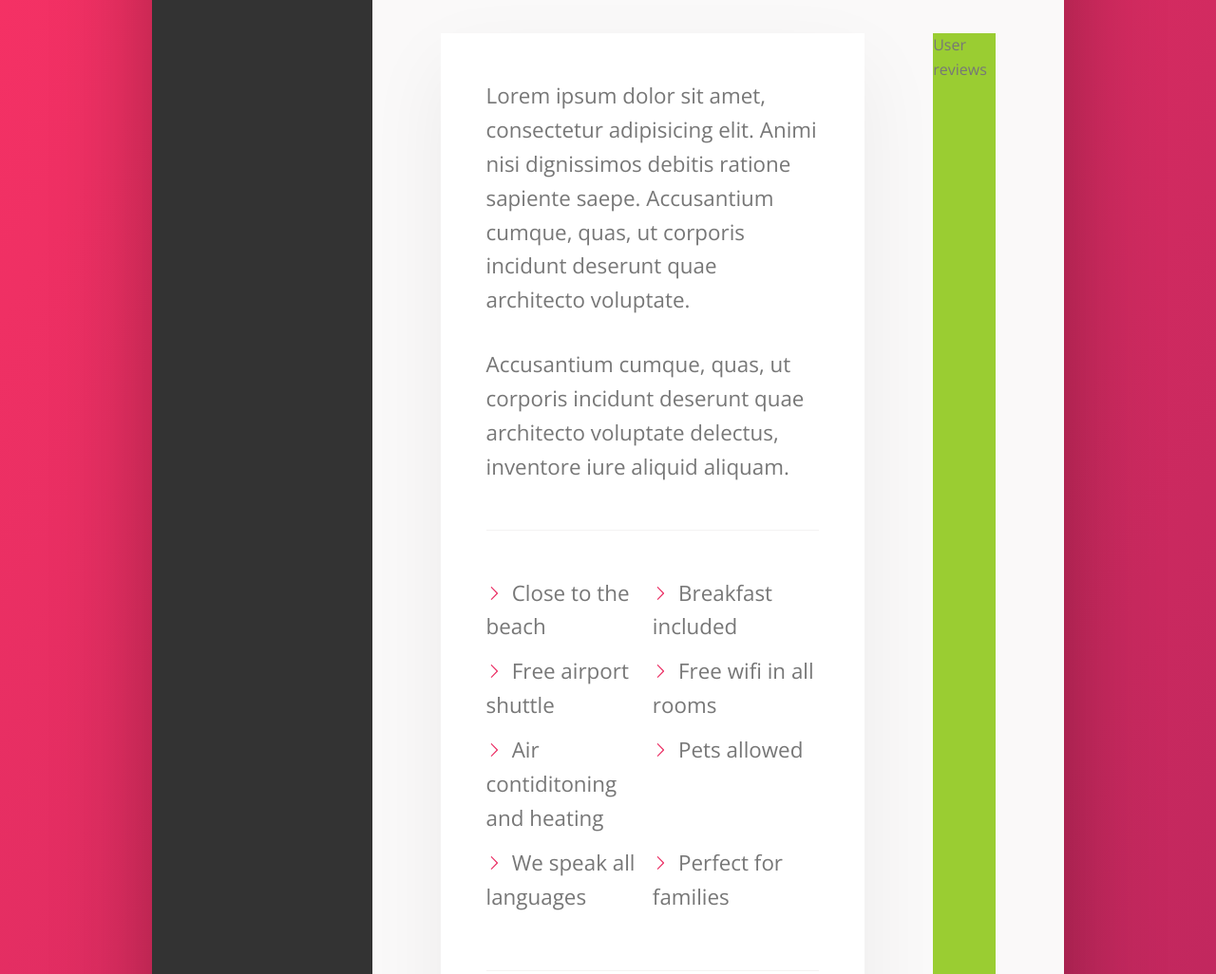
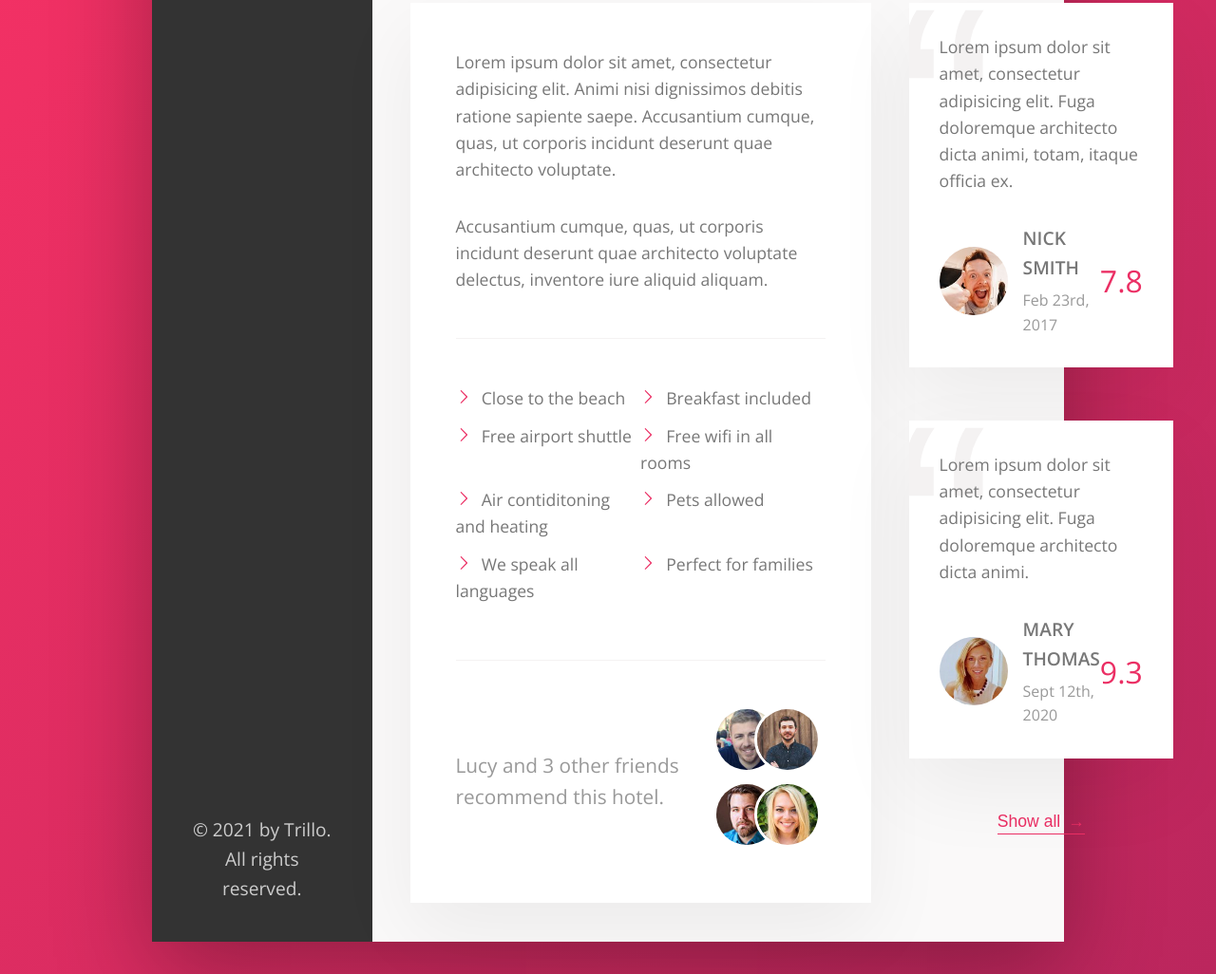
Before and after one commit to danvarga1985/HTML-CSS-FLEXBOX-DEMO-PROJECT, a website: page index.html in a window 1280 px wide. Shown: the part 663-1689 px from the top of the page at 95% size. Drawn offline with nearby package versions, Linux system fonts and the light colour scheme.

Commit message:
Add User reviews

```diff
--- a/index.html
+++ b/index.html
@@ -171,7 +171,36 @@
                     </div>
 
                     <div class="user-reviews">
-                        User reviews
+                        <figure class="review">
+                            <blockquote class="review__text">
+                                Lorem ipsum dolor sit amet, consectetur adipisicing elit. Fuga doloremque architecto
+                                dicta animi, totam, itaque officia ex.
+                            </blockquote>
+                            <figcaption class="review__user">
+                                <img src="img/user-1.jpg" alt="User 1" class="review__photo">
+                                <div class="review__user-box">
+                                    <p class="review__user-name">Nick Smith</p>
+                                    <p class="review__user-date">Feb 23rd, 2017</p>
+                                </div>
+                                <div class="review__rating">7.8</div>
+                            </figcaption>
+                        </figure>
+                        <figure class="review">
+                            <blockquote class="review__text">
+                                Lorem ipsum dolor sit amet, consectetur adipisicing elit. Fuga doloremque architecto
+                                dicta animi.
+                            </blockquote>
+                            <figcaption class="review__user">
+                                <img src="img/user-2.jpg" alt="User 1" class="review__photo">
+                                <div class="review__user-box">
+                                    <p class="review__user-name">Mary Thomas</p>
+                                    <p class="review__user-date">Sept 12th, 2020</p>
+                                </div>
+                                <div class="review__rating">9.3</div>
+                            </figcaption>
+                        </figure>
+
+                        <button class="btn-inline">Show all <span>&rarr;</span></button>
                     </div>
                 </div>
             </main>
--- a/sass/_components.scss
+++ b/sass/_components.scss
@@ -278,8 +278,17 @@
     cursor: pointer;
     transition: all 0.2s;
 
+    & span {
+        margin-left: 3px;
+        transition: margin-left .2s;
+    }
+
     &:hover {
         color: var(--color-grey-dark-1);
+
+        span {
+            margin-left: 8px;
+        }
     }
 
     &:focus {
@@ -376,3 +385,69 @@
         }
     }
 }
+
+//////////////////////////////////////////////////////////////////
+// REVIEWS
+.review {
+    background-color: var(--color-white);
+    box-shadow: var(--shadow-light-1);
+    padding: 2rem;
+    margin-bottom: 3.5rem;
+    position: relative;
+    overflow: hidden;
+
+    &__text {
+        margin-bottom: 2rem;
+        // #z-index only works if #position is declared
+        z-index: 10;
+        position: relative;
+    }
+
+    &__user {
+        display: flex;
+        align-items: center;
+    }
+
+    &__photo {
+        height: 4.5rem;
+        width: 4.5rem;
+        border-radius: 50%;
+        margin-right: 1rem;
+    }
+
+    &__user-box {
+     margin-right: auto;
+    }
+
+    &__user-name {
+        text-transform: uppercase;
+        font-size: 1.2rem;
+        font-weight: 600;
+        color: var(--color-grey-dark-2);
+        margin-bottom: .4rem;
+
+    }
+
+    &__user-date {
+        font-size: 1rem;
+        color: var(--color-grey-dark-3);
+    }
+
+    &__rating {
+        color: var(--color-primary);
+        font-size: 2rem;
+        font-weight: 300;
+    }
+
+    &::before {
+        position: absolute;
+        content: "\201C";
+        top: -2.7rem;
+        left: -1rem;
+        line-height: 1;
+        font-size: 20rem;
+        color: var(--color-grey-light-2);
+        font-family: sans-serif;
+        z-index: 1;
+    }
+}
--- a/sass/_layout.scss
+++ b/sass/_layout.scss
@@ -42,23 +42,26 @@
 }
 
 .detail {
+    font-size: 1.1rem;
     display: flex;
-    padding: 4.5rem;
+    padding: 2.5rem;
     background-color: var(--color-grey-light-1);
     border-bottom: var(--line)
 }
 
 .description {
-    font-size: 1.4rem;
     background-color: var(--color-white);
     box-shadow: var(--shadow-light-1);
     padding: 3rem;
     flex: 0 0 60%;
-    margin-right: 4.5rem;
+    margin-right: 2.5rem;
 
 }
 
 .user-reviews {
-    background-color: yellowgreen;
     flex: 1;
+
+    display: flex;
+    flex-direction: column;
+    align-items: center;
 }
```
Also changed, not shown: css/style.css, 1 other file. Lines whose indentation alone changed are shown as unchanged.
